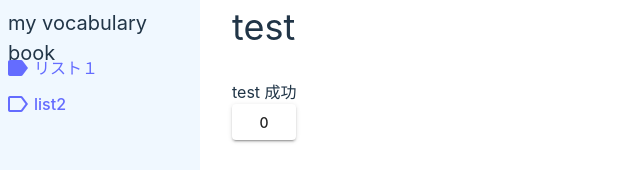
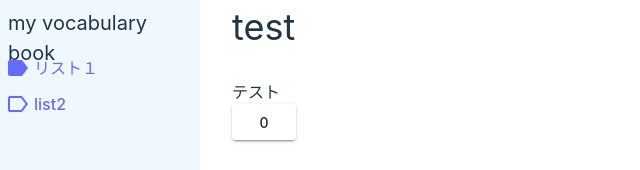
Before and after one commit to hisho-123/my-vocabulary-book, a Vue app in the folder frontend/: page /test in a window 1280 px wide. Shown: the top 170 px of the page, without its empty margins (0-640 px from the left). Built offline with nearby package versions, Linux system fonts and the light colour scheme.

Commit message:
文字を集約するファイルを作成(#issue20)

```diff
--- a/frontend/src/pages/Test.vue
+++ b/frontend/src/pages/Test.vue
@@ -1,5 +1,6 @@
 <script setup lang="ts">
 import { ref } from "vue";
+import { test } from "@/term/page.ts"
 
 console.log("Test");
 console.error("test");
@@ -7,6 +8,6 @@ console.error("test");
 const count = ref(0);
 </script>
 <template>
-  <div>test 成功</div>
+  <div>{{ test.test }}</div>
   <v-btn @click="count++">{{ count }} </v-btn>
 </template>
--- /dev/null
+++ b/frontend/src/term/page.ts
@@ -0,0 +1,4 @@
+export const test = {
+  test: 'テスト',
+  test2: 'テストテスト'
+}
```
Also changed, not shown: frontend/src/term/feature.ts (added).
